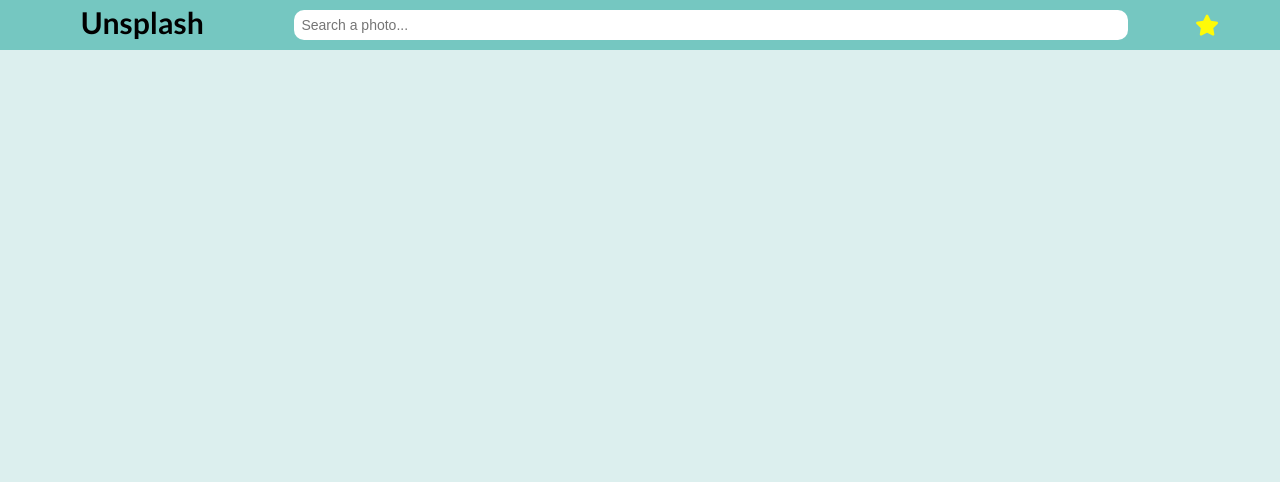
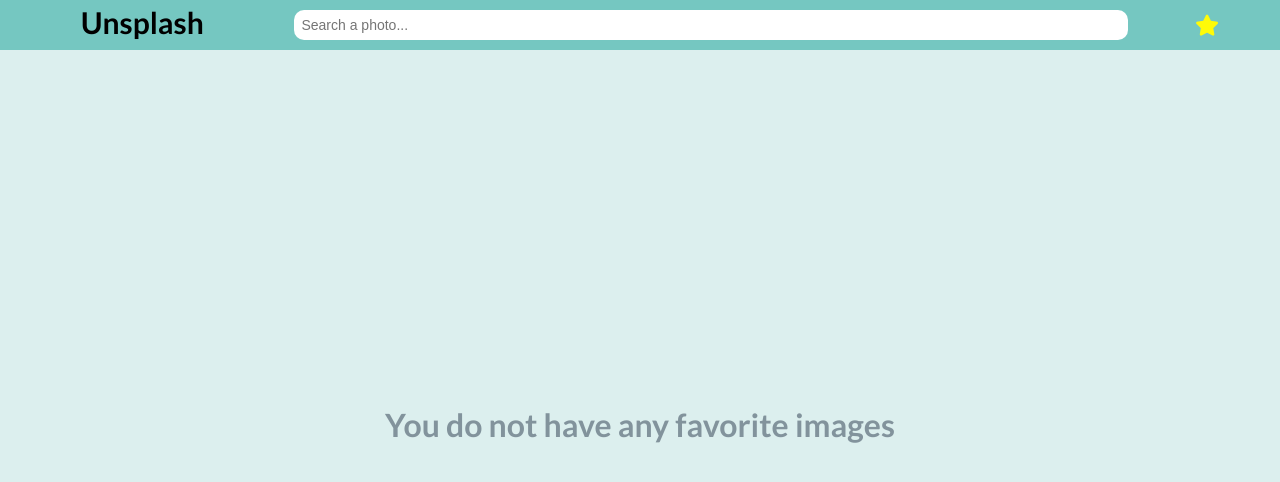
Before and after one commit to f0cuSsss/react-unsplash, a React (Create React App) app: page /favorite in a window 1280 px wide. Shown: the top 482 px of the page. Built offline with nearby package versions, Linux system fonts and the light colour scheme.

Commit message:
Complete photo search app

```diff
--- a/package.json
+++ b/package.json
@@ -13,6 +13,7 @@
     "react-router-dom": "^5.2.0",
     "react-scripts": "4.0.1",
     "redux": "^4.0.5",
+    "redux-form": "^8.3.7",
     "redux-thunk": "^2.3.0",
     "web-vitals": "^0.2.4"
   },
--- a/src/actions/index.js
+++ b/src/actions/index.js
@@ -2,18 +2,20 @@ import {
     FETCH_PHOTOS,
     ADD_TO_FAVORITE,
     DISPLAY_POPUP,
-    CLOSE_POPUP
+    CLOSE_POPUP,
+    SET_NEXT_PAGE,
+    CLEAR_IMAGE_ARRAY
 } from './types'
 import unsplash from '../apis/unsplash'
 
-export const fetchPhotos = term => async dispatch => {
+export const fetchPhotos = () => async (dispatch, getState) => {
     const response = await unsplash.get('/search/photos',
     {
         params:
             {
-                page: 1,
+                page: getState().page,
                 per_page: 15,
-                query: term
+                query: getState().form.SearchBar.values.searchterm
             },
     });;
     dispatch({ type: FETCH_PHOTOS, payload: response.data.results });
@@ -30,3 +32,14 @@ export const displayPopup = image => {
 export const closePopup = () => {
     return { type: CLOSE_POPUP }
 }
+
+export const setNextPage = (page = -1) => (dispatch, getState) => {
+    if(page === -1)
+        dispatch({ type: SET_NEXT_PAGE, payload: getState().page + 1 });
+    else
+        dispatch({ type: SET_NEXT_PAGE, payload: 1 });
+}
+
+export const clearImagesArray = () => {
+    return { type: CLEAR_IMAGE_ARRAY, payload: [] }
+}
--- a/src/actions/types.js
+++ b/src/actions/types.js
@@ -2,3 +2,5 @@ export const FETCH_PHOTOS = 'FETCH_PHOTOS'
 export const ADD_TO_FAVORITE = 'ADD_TO_FAVORITE'
 export const DISPLAY_POPUP = 'DISPLAY_POPUP'
 export const CLOSE_POPUP = 'CLOSE_POPUP'
+export const SET_NEXT_PAGE = 'SET_NEXT_PAGE'
+export const CLEAR_IMAGE_ARRAY = 'CLEAR_IMAGE_ARRAY'
--- a/src/components/contents/FavoriteList.js
+++ b/src/components/contents/FavoriteList.js
@@ -7,13 +7,12 @@ const FavoriteList = (props) => {
 
     return (
         <div style={{ padding: '10px' }}>
-            <ImageList images={props.images}/>
+            <ImageList emptyTitle="You do not have any favorite images" images={props.images}/>
         </div>
     );
 }
 
 const mapStateToProps = state => {
-    console.log(state.favorite_images)
     return { images: state.favorite_images }
 }
 
--- a/src/components/contents/ImageList.js
+++ b/src/components/contents/ImageList.js
@@ -1,14 +1,41 @@
 import React from 'react'
+import { connect } from 'react-redux'
 
 import ImageCard from './ImageCard'
 import '../../styles/ImageList.css'
+import { setNextPage, fetchPhotos } from '../../actions'
 
 const ImageList = props => {
     const images = props.images.map(( image ) => {
         return <ImageCard key={image.id} image={image} />
     });
 
-    return <div className='image-list'>{ images }</div>
+    const onLoadMore = () => {
+        props.setNextPage();
+        props.fetchPhotos();
+    }
+
+    const renderContent = () => {
+        if(props.images.length !== 0) {
+            return (
+                <div className="image-list-container">
+                    <div className='image-list'>{images}</div>
+                    <div className="button-container">
+                        <div className="load-more__button" onClick={onLoadMore}>Load more</div>
+                    </div>
+                </div>
+            );
+        }
+        else {
+            return (
+                <div className="image-list-container__empty">
+                    <h2>{props.emptyTitle}</h2>
+                </div>
+            );
+        }
+    }
+
+    return <div>{renderContent()}</div>
 }
 
-export default ImageList;
+export default connect(null, { setNextPage, fetchPhotos })(ImageList);
--- a/src/components/contents/SearchBar.js
+++ b/src/components/contents/SearchBar.js
@@ -3,7 +3,7 @@ import { Field, reduxForm } from 'redux-form'
 import { connect } from 'react-redux'
 
 import '../../styles/SearchBar.css'
-import { fetchPhotos } from '../../actions'
+import { fetchPhotos, setNextPage, clearImagesArray } from '../../actions'
 
 class SearchBar extends React.Component {
 
@@ -11,8 +11,10 @@ class SearchBar extends React.Component {
         return <input {...input} placeholder={placeholder} />;
     }
 
-    onSubmit = (formValues) => {
-        this.props.fetchPhotos(formValues.searchterm);
+    onSubmit = () => {
+        this.props.setNextPage(0);
+        this.props.clearImagesArray();
+        this.props.fetchPhotos();
     }
 
     render() {
@@ -24,6 +26,6 @@ class SearchBar extends React.Component {
     }
 }
 
-export default connect(null, { fetchPhotos })(reduxForm({
+export default connect(null, { fetchPhotos, setNextPage, clearImagesArray })(reduxForm({
     form: 'SearchBar'
 })(SearchBar));
--- a/src/components/contents/SearchedList.js
+++ b/src/components/contents/SearchedList.js
@@ -8,7 +8,7 @@ const SearchedList = props => {
 
     return (
         <div style={{ padding: '10px' }}>
-            <ImageList images={props.images} />
+            <ImageList emptyTitle="Search an images in header" images={props.images} />
             <Popup />
         </div>
     );
--- a/src/reducers/ImageReducer.js
+++ b/src/reducers/ImageReducer.js
@@ -1,8 +1,10 @@
-import { FETCH_PHOTOS } from '../actions/types'
+import { FETCH_PHOTOS, CLEAR_IMAGE_ARRAY } from '../actions/types'
 
 export default (state = [], action) => {
     switch(action.type) {
         case FETCH_PHOTOS:
+            return [ ...state, ...action.payload ];
+        case CLEAR_IMAGE_ARRAY:
             return action.payload;
         default:
             return state;
--- /dev/null
+++ b/src/reducers/NextPageReducer.js
@@ -0,0 +1,10 @@
+import { SET_NEXT_PAGE } from '../actions/types'
+
+export default (state = 1, action) => {
+    switch(action.type) {
+        case SET_NEXT_PAGE:
+            return action.payload;
+        default:
+            return state;
+    }
+}
--- a/src/reducers/index.js
+++ b/src/reducers/index.js
@@ -4,9 +4,11 @@ import { reducer as formReducer } from 'redux-form'
 import ImageReducer from './ImageReducer'
 import FavoriteReducer from './FavoriteReducer'
 import PopupReducer from './PopupReducer'
+import NextPageReducer from './NextPageReducer'
 
 export default combineReducers({
     images: ImageReducer,
+    page: NextPageReducer,
     favorite_images: FavoriteReducer,
     popup:  PopupReducer,
     form: formReducer
--- a/src/styles/ImageList.css
+++ b/src/styles/ImageList.css
@@ -1,8 +1,55 @@
+.image-list-container {
+    display: grid;
+    grid-template-columns: auto;
+    grid-template-rows: auto 40px;
+    grid-template-areas: "i" "b";
+}
+
+.image-list-container__empty {
+    height: calc(100vh - 70px);
+    display: grid;
+    grid-template-columns: auto;
+    grid-template-rows: 100%;
+    grid-template-areas: "h";
+
+}
+
+.image-list-container__empty h2 {
+    grid-area: h;
+    font-size: 32px;
+    font-weight: bold;
+    color: rgb(130, 147, 156);
+    align-self: center;
+    justify-self: center;
+}
+
 .image-list {
+    grid-area: i;
     display: grid;
     grid-template-columns: repeat(auto-fill, minmax(250px, 1fr));
     grid-gap: 1px 10px;
     grid-auto-rows: 10px;
+}
+
+.button-container {
+    grid-area: b;
+    text-align: center;
+    justify-items: center;
+}
+
+.load-more__button {
+    font-size: 26px;
+    font-weight: bold;
+    color: rgb(95, 107, 106);
+    cursor: pointer;
+    display: inline-block;
+    padding: 5px;
+    transition: 0.2s;
+}
+
+.load-more__button:hover {
+    transform: scale(1.05);
+    transition: 0.2s;
 }
 
 .image-box {
```
Also changed, not shown: 2 other files (tests, documents, lock files or other folders).
